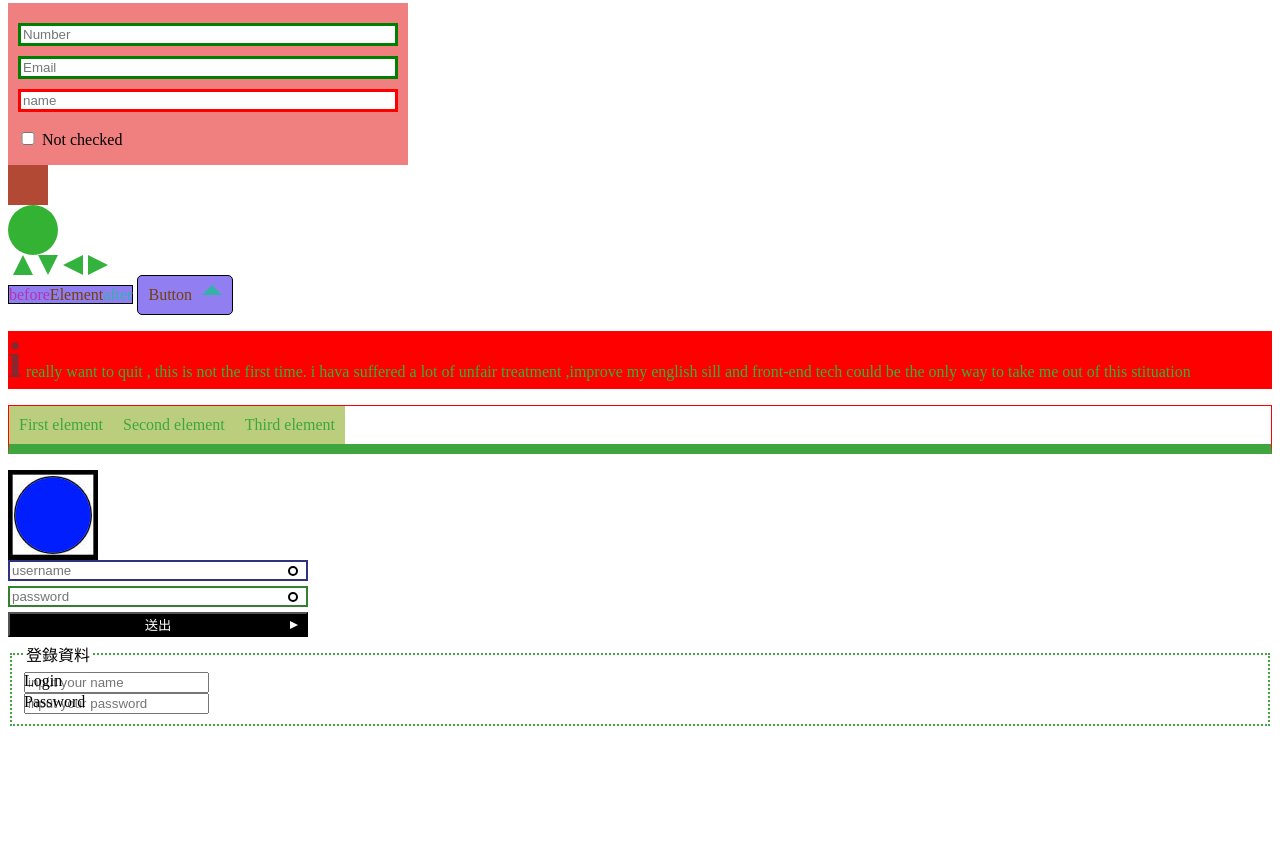
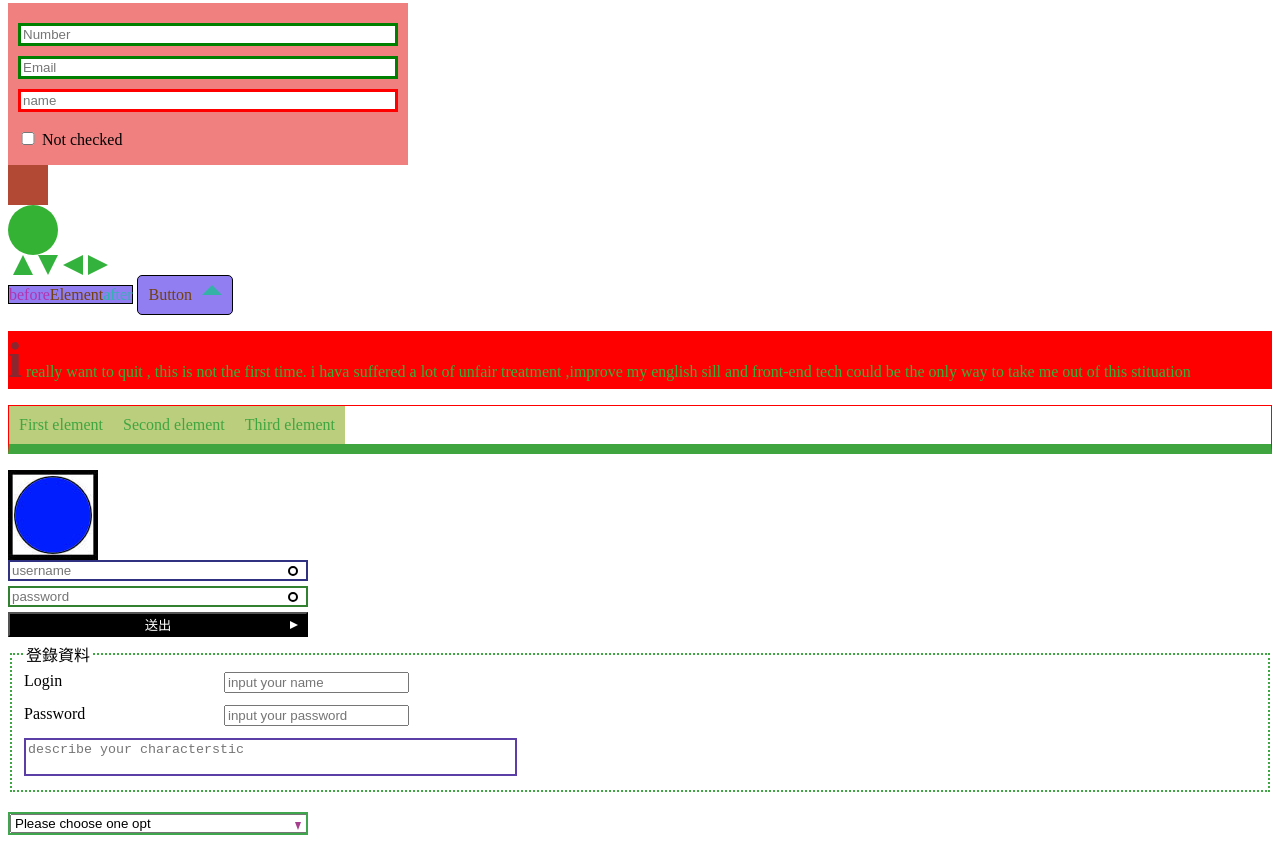
Before and after one commit to alexonly/scssdemo, a website: page pcss.html in a window 1280 px wide. Shown: the part 2373-3216 px from the top of the page. Before the commit the page ends 3107 px from the top, so only its background shows below. Drawn offline with Linux system fonts and the light colour scheme.

Commit message:
Chapter 6 completed

```diff
--- a/pcss.html
+++ b/pcss.html
@@ -302,7 +302,17 @@
 			<input type="text" name="name" value="" id="input_pwd" placeholder="input your password">
 		</div>
 	</div>
+	<textarea placeholder="describe your characterstic"></textarea>
 </fieldset>
+
+<div class="selectWrapper">
+	<select>
+		<option>Please choose one opt</option>
+		<option>option One</option>
+		<option>option Two</option>
+		<option>option Three</option>
+	</select>
+</div>
 
 </body>
 </html>
--- a/src/styles/pcss.sass
+++ b/src/styles/pcss.sass
@@ -523,13 +523,42 @@ $mq_small_only: "(max-width: 480px)"
   +triangleright(8px, 8px, #fff)
 
 fieldset
+ margin-bottom: 20px
  width: auto
  border: 2px dotted hsl(123, 45%, 45%)
 
 .filedKeeper
+ margin-bottom: 1%
  position: relative
 
  label
   position: absolute
   width: 150px
   left: 0px
+ .inputKeeper
+  width: 30%
+  margin-left: 200px
+
+ & ~ textarea
+  resize : none
+  width : 40%
+  height: 40%
+  border: 2px solid hsl(256, 45%, 45%)
+
+
+.selectWrapper
+ width : 300px
+ border : 2px solid hsl(128, 45%, 45%)
+ overflow: hidden
+ position: relative
+
+ &:after
+  +triangledown(8px, 6px, hsl(315, 45%, 45%))
+  content: ''
+  position: absolute
+  right: 5px
+  margin-top: -2px  // -8/2(trangledown height)  +  2(container border)
+  top : 50%
+
+ select
+  width: 105%
```
Also changed, not shown: dist/css/pcss.css, 1 other file.
